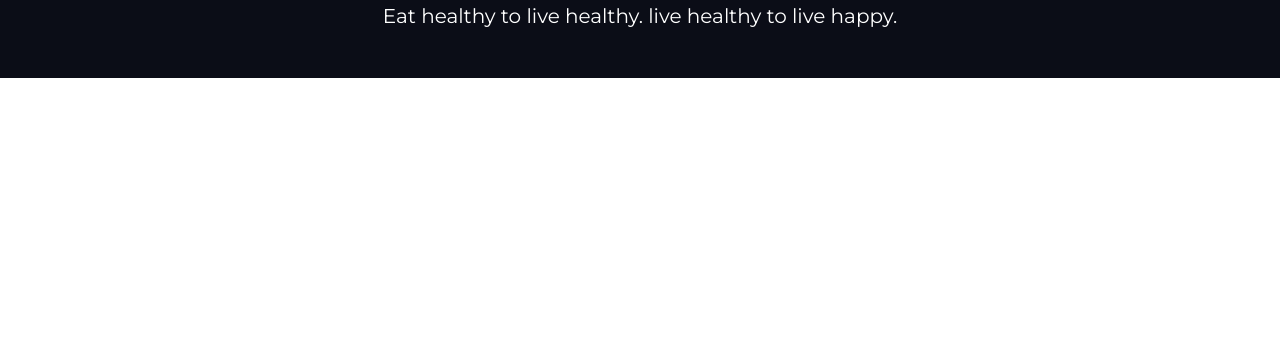
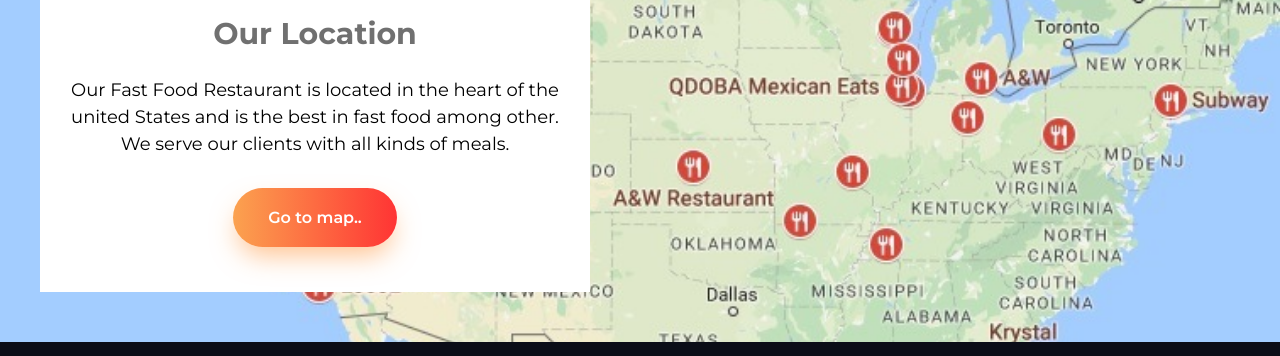
Before and after one commit to fsmdsohel/food-network, a plain HTML site: page index.html in a window 1280 px wide. Shown: the part 3226-3582 px from the top of the page. Before the commit the page ends 3304 px from the top, so only its background shows below. Drawn offline with Linux system fonts and the light colour scheme.

Commit message:
map added

```diff
--- a/index.html
+++ b/index.html
@@ -57,8 +57,8 @@
         <div class="recipes-wrapper">
             <div class="recipes-header">
                 <h2>My Recipies</h2>
-                <p>Lorem ipsum, dolor sit amet consectetur adipisicing elit. Quisquam voluptatum nostrum laboriosam
-                    fugiat provident et ullam perspiciatis error neque eveniet iusto deleniti molestias.</p>
+                <p>It's pizza. And I have made a website on basis of Food and fruits.Im new learner of CSS and HTML
+                    If u do like this website, do let me know your thoughts in the comment section.</p>
             </div>
             <div class="recipes-items">
                 <div class="recipes-item">
@@ -83,7 +83,7 @@
                 </div>
                 <div class="recipes-item">
                     <div class="recipes-img">
-                        <img src="./images/other-food/otnv-listing.webp" alt="recipes">
+                        <img src="./images/other-food/gypd-listing.webp" alt="recipes">
                     </div>
                     <div class="receipes-content">
                         <h3>Harivanga Nehari Station</h3>
@@ -148,6 +148,21 @@
         </div>
     </div>
 
+    <!-- locatoin -->
+    <section class="location">
+        <div class="location-wrapper">
+            <div class="location-content">
+                <h2>Our Location</h2>
+                <p>Our Fast Food Restaurant is located in the heart of the united States and is the best in fast food
+                    among other. <br>
+                    We serve our clients with all kinds of meals.</p>
+                <div class="go-map">
+                    <a href="" class="anchor-button">Go to map..</a>
+                </div>
+            </div>
+        </div>
+    </section>
+
 
     <!-- footer -->
 
--- a/style.css
+++ b/style.css
@@ -195,7 +195,7 @@
 .log-reg {
   background-image: url(./images/shapes/Frame\ 58.jpg);
   background-repeat: no-repeat;
-  background-size: 100% auto;
+  background-size: 100% 100%;
 }
 .log-reg-wrapper {
   padding: 50px 0;
@@ -261,3 +261,39 @@
 .login-wrapper input:focus {
   box-shadow: 0px 0px 10px RGBA(0, 0, 0, 0.2);
 }
+
+/* location */
+
+.location {
+  background-image: url(./images/map/Fast-Food-Places-Near-Me-Google-Maps.jpg);
+  background-repeat: no-repeat;
+  background-size: 100% auto;
+}
+
+.location-wrapper {
+  max-width: 1200px;
+  margin: 0 auto;
+  padding: 50px 15px;
+}
+
+.location-content {
+  background-color: #fff;
+  padding: 25px;
+  width: 500px;
+  text-align: center;
+}
+
+.location-content h2 {
+  color: #707070;
+  font-size: 30px;
+}
+
+.location-content p {
+  font-size: 18px;
+  line-height: 1.5;
+  margin-bottom: 50px;
+}
+
+.location-content .go-map {
+  margin-bottom: 40px;
+}
```
Also changed, not shown: images/map/Fast-Food-Places-Near-Me-Google-Maps.jpg (added).
